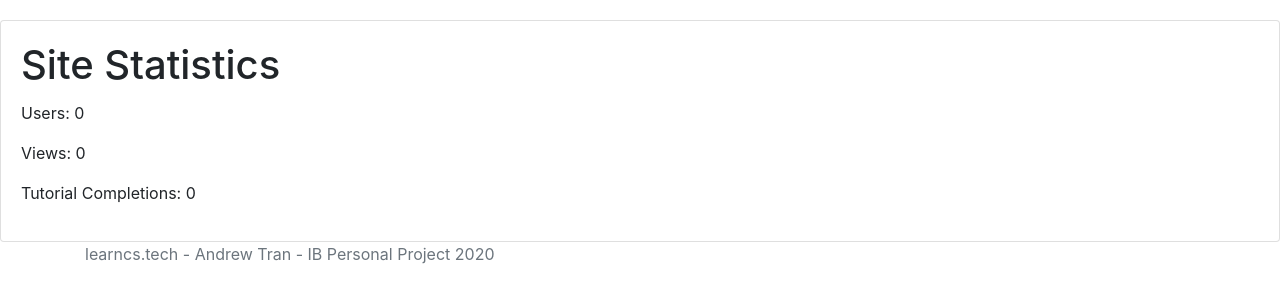
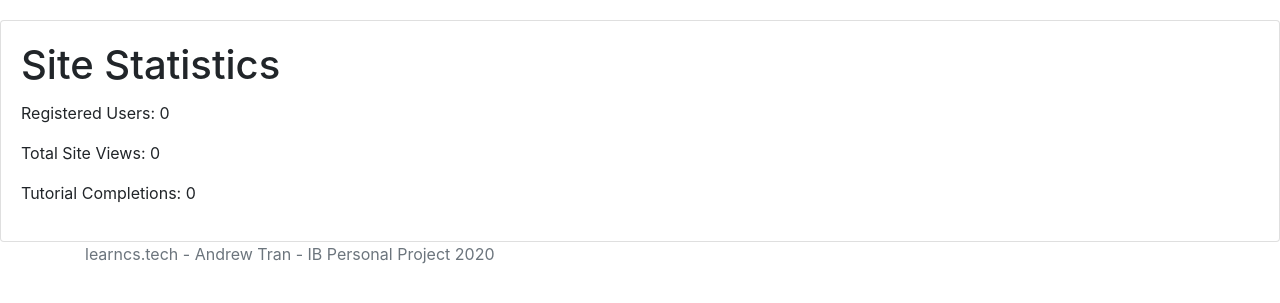
Before and after one commit to 28andrew/learncs.tech, a PHP site: page /about in a window 1280 px wide. Shown: the part 56-359 px from the top of the page. Run offline with PHP 8.4, Linux system fonts and the light colour scheme; data that the repository does not hold is empty; some libraries are stand-ins or nearby versions.

Commit message:
Improve statistic descriptions in About

```diff
--- a/about/index.php
+++ b/about/index.php
@@ -40,8 +40,8 @@
                     }
                     ?>
                 </h1>
-                <p>Users:  <?=$users?></p>
-                <p>Views: <?= $views ?></p>
+                <p>Registered Users:  <?=$users?></p>
+                <p>Total Site Views: <?= $views ?></p>
                 <p>Tutorial Completions: <?= $completions ?></p>
             </div>
         </div>
```
